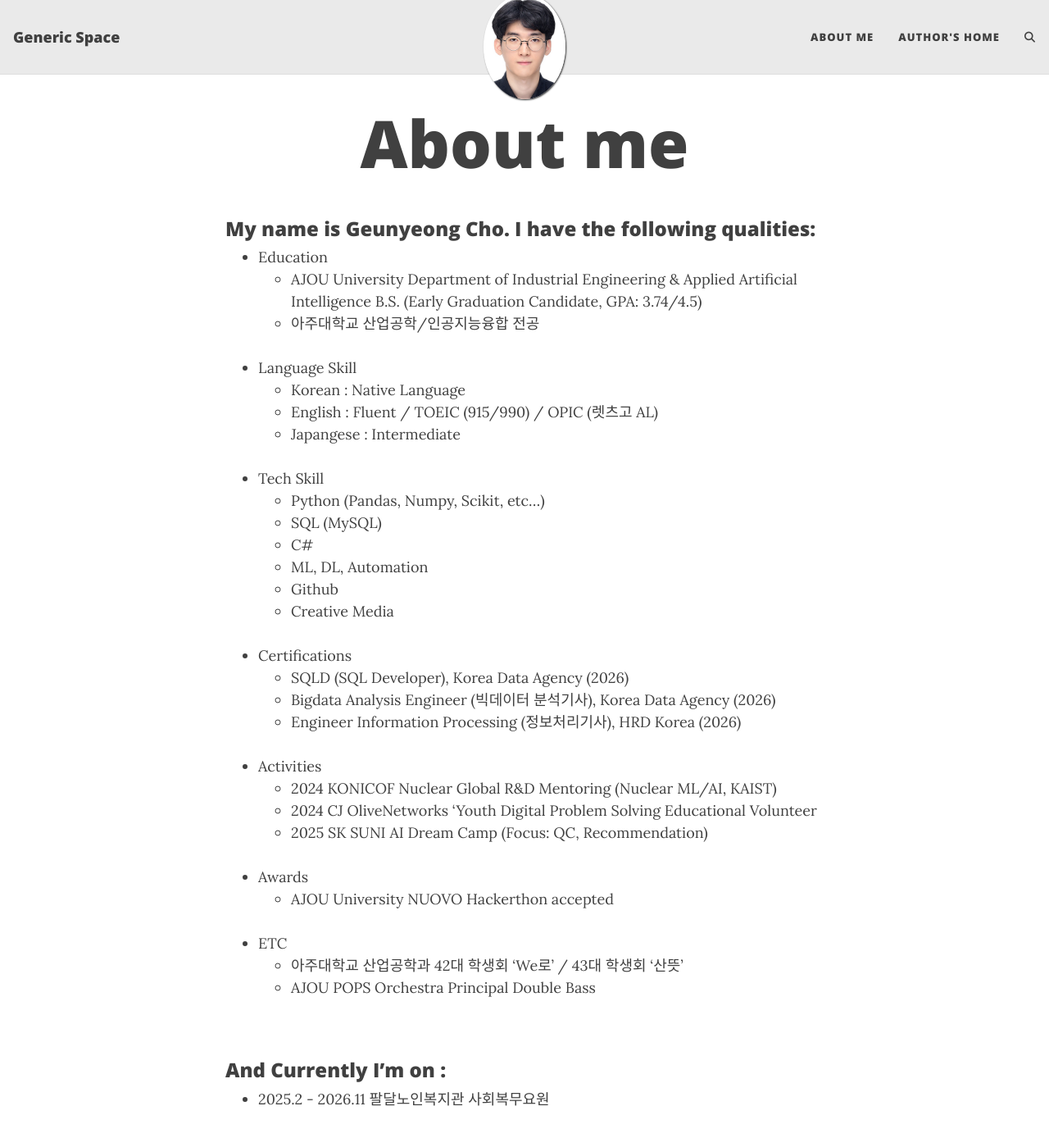
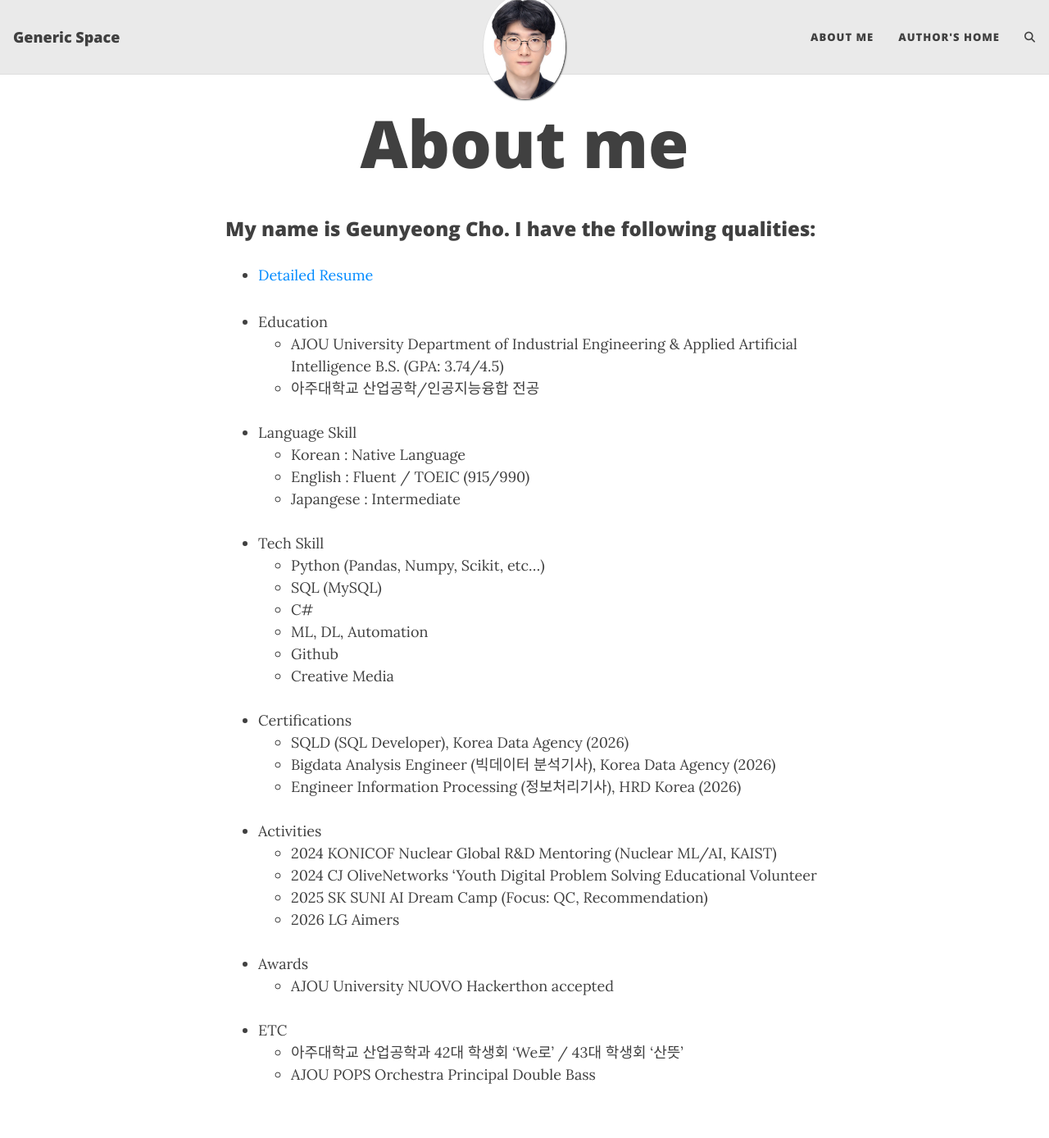
Before and after one commit to 48harry/48harry.github.io, a Jekyll site: the page built from aboutme.md, in a window 1280 px wide and 1400 px high. Shown: the top 1388 px of the window at 82% size. Built offline with Jekyll 4.4.1, drawn with Linux system fonts in a browser that asks for light colours; comment, search, counter and statistics services are not loaded; some of the changed text lies outside the part shown.

```diff
--- a/aboutme.md
+++ b/aboutme.md
@@ -6,13 +6,15 @@ subtitle:
 
 ### My name is Geunyeong Cho. I have the following qualities:
 
+- [Detailed Resume](https://app.notion.com/p/Geunyeong-Cho-30fe1c4e64ee4130a9e8c7081873789d)
+
 - Education
-    - AJOU University Department of Industrial Engineering & Applied Artificial Intelligence B.S. (Early Graduation Candidate, GPA: 3.74/4.5)
+    - AJOU University Department of Industrial Engineering & Applied Artificial Intelligence B.S. (GPA: 3.74/4.5)
     - 아주대학교 산업공학/인공지능융합 전공<br/><br/>
 
 - Language Skill
     - Korean : Native Language
-    - English : Fluent / TOEIC (915/990) / OPIC (렛츠고 AL)
+    - English : Fluent / TOEIC (915/990)
     - Japangese : Intermediate<br/><br/>
 
 - Tech Skill
@@ -23,6 +25,8 @@ subtitle:
     - Github
     - Creative Media<br/><br/>
 
+
+
 - Certifications
     - SQLD (SQL Developer), Korea Data Agency (2026)
     - Bigdata Analysis Engineer (빅데이터 분석기사), Korea Data Agency (2026)
@@ -31,7 +35,8 @@ subtitle:
 - Activities
     - 2024 KONICOF Nuclear Global R&D Mentoring (Nuclear ML/AI, KAIST)
     - 2024 CJ OliveNetworks 'Youth Digital Problem Solving Educational Volunteer
-    - 2025 SK SUNI AI Dream Camp (Focus: QC, Recommendation) <br/><br/>
+    - 2025 SK SUNI AI Dream Camp (Focus: QC, Recommendation)
+    - 2026 LG Aimers<br/><br/>
 
 - Awards
     - AJOU University NUOVO Hackerthon accepted<br/><br/>
@@ -46,4 +51,4 @@ subtitle:
 
 ### My story
 
-- 엄격하신 아버지와 자상하신 어머니 아래 자라... 사실 그냥 아무거나 써보고싶었음<br/><br/><br/>
+- .<br/><br/><br/>
```
Also changed, not shown: tags.html (deleted, +0 -36 lines), .obsidian/workspace.json, README.md (deleted), screenshot.png (deleted).
